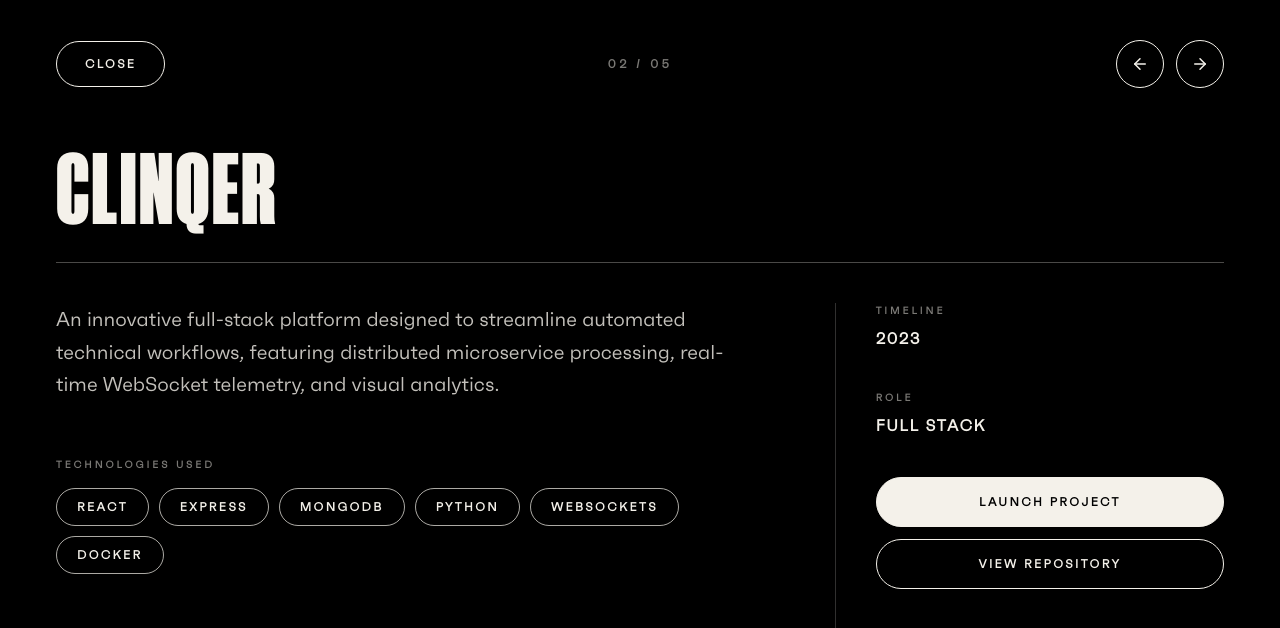
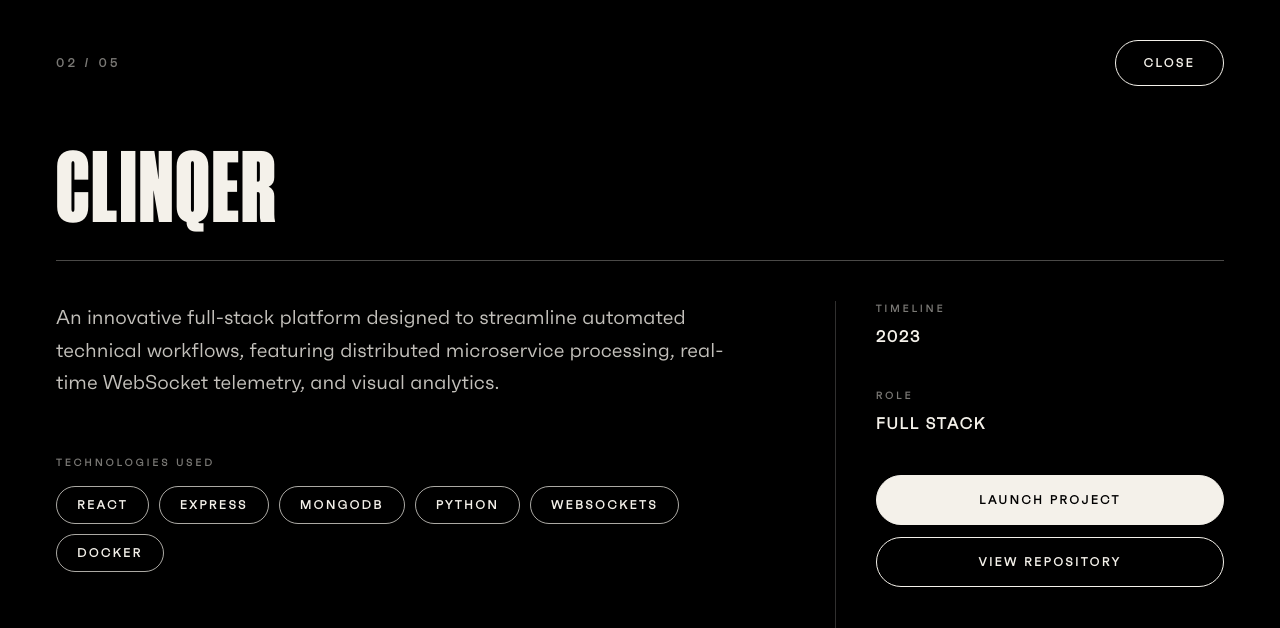
Before and after one commit to swaindhruti/dev-portfolio, a Next.js app: page /work/clinqer in a window 1280 px wide. Shown: the top 628 px of the page. Built offline with nearby package versions, Linux system fonts and the light colour scheme.

Commit message:
feat(ui): fixed the allignemnt in the home page

```diff
--- a/app/@modal/(.)work/[slug]/page.tsx
+++ b/app/@modal/(.)work/[slug]/page.tsx
@@ -6,7 +6,7 @@ export default async function InterceptedProjectModal({ params }: { params: Prom
   const { slug } = await params;
   const nav = getProjectNav(slug);
   if (!nav) notFound();
-  const { project, index, prev, next } = nav;
+  const { project, index } = nav;
 
   return (
     <ProjectModal
@@ -14,8 +14,6 @@ export default async function InterceptedProjectModal({ params }: { params: Prom
       currentIndex={index}
       total={PROJECTS.length}
       backHref="/work"
-      prevHref={`/work/${prev.id}`}
-      nextHref={`/work/${next.id}`}
       closeWithBack
     />
   );
--- a/app/work/[slug]/page.tsx
+++ b/app/work/[slug]/page.tsx
@@ -39,7 +39,7 @@ export default async function ProjectPage({ params }: { params: Promise<{ slug:
   const { slug } = await params;
   const nav = getProjectNav(slug);
   if (!nav) notFound();
-  const { project, index, prev, next } = nav;
+  const { project, index } = nav;
 
   const jsonLd = {
     "@context": "https://schema.org",
@@ -61,8 +61,6 @@ export default async function ProjectPage({ params }: { params: Promise<{ slug:
         currentIndex={index}
         total={PROJECTS.length}
         backHref="/work"
-        prevHref={`/work/${prev.id}`}
-        nextHref={`/work/${next.id}`}
       />
     </>
   );
--- a/components/About.tsx
+++ b/components/About.tsx
@@ -63,9 +63,9 @@ export default function About() {
   }, []);
 
   return (
-    <section ref={containerRef} className="relative w-full min-h-dvh flex flex-col justify-center px-6 lg:px-24 py-32 bg-background text-foreground z-10 overflow-hidden">
+    <section ref={containerRef} className="relative w-full min-h-dvh flex flex-col justify-center px-6 lg:px-20 py-32 bg-background text-foreground z-10 overflow-hidden">
 
-      <div className="max-w-[95%] lg:max-w-[85%] mt-16 lg:mt-0 font-faktum font-medium text-[5.5vw] lg:text-[2.5vw] leading-[1.3] tracking-tight">
+      <div className="max-w-[95%] lg:max-w-[98%] mt-16 lg:mt-0 font-faktum font-medium text-[5.5vw] lg:text-[2.5vw] leading-[1.3] tracking-tight">
         {bioLines.map((line, index) => (
           <span key={index} className="overflow-hidden inline-block pb-1 lg:pb-2 mr-2">
             <span className="about-line inline-block origin-bottom-left">{line}</span>
--- a/components/Hero.tsx
+++ b/components/Hero.tsx
@@ -447,7 +447,7 @@ export default function Hero() {
   return (
     <section ref={containerRef} className="relative w-full h-dvh flex flex-col lg:flex-row overflow-hidden bg-background text-foreground">
       {/* Left Content Half */}
-      <div className="w-full lg:w-1/2 h-1/2 lg:h-full flex flex-col justify-between pt-24 pb-6 px-10 lg:px-24 lg:border-r-[1.5px] border-black">
+      <div className="w-full lg:w-1/2 h-1/2 lg:h-full flex flex-col justify-between pt-24 pb-6 px-10 lg:px-20 lg:border-r-[1.5px] border-black">
         {/* Main Text */}
         <div className="relative flex flex-col justify-center flex-1">
           <h1 className="font-display text-[12vw] lg:text-[18vw] leading-[0.95] tracking-wide uppercase flex flex-col whitespace-nowrap origin-left">
--- a/components/ProjectModal.tsx
+++ b/components/ProjectModal.tsx
@@ -3,7 +3,6 @@
 import { useEffect, useRef } from "react";
 import { useRouter } from "next/navigation";
 import gsap from "gsap";
-import { ArrowLeft, ArrowRight } from "lucide-react";
 import { Project } from "@/data/projects";
 
 interface ProjectModalProps {
@@ -11,17 +10,20 @@ interface ProjectModalProps {
   currentIndex: number;
   total: number;
   backHref: string;
-  prevHref: string;
-  nextHref: string;
-  // True only when rendered via the intercepted (.)work/[slug] route - closing
-  // there must use router.back() to correctly pop back to the exact prior
-  // history entry and restore the @modal slot to its default (empty) state.
-  // router.push() to the same URL instead pushes a *new* entry, which leaves
-  // the modal slot stuck and needs an extra back navigation to clear.
+  // True only when rendered via the intercepted (.)work/[slug] route (opened
+  // by clicking a project from /work while already in the app). Closing there
+  // must use router.back() - the Next.js-documented way to dismiss an
+  // intercepted route - because it returns to the *exact* history entry that
+  // existed before the modal opened, which is what correctly collapses the
+  // @modal slot back to its default (empty) state. router.push/replace to the
+  // same URL instead leave that slot stuck, making the page underneath
+  // unresponsive until a real back navigation happens.
+  // The standalone page (direct visit / hard reload / crawler) has no such
+  // prior history entry, so it falls back to a normal push to backHref.
   closeWithBack?: boolean;
 }
 
-export default function ProjectModal({ project, currentIndex, total, backHref, prevHref, nextHref, closeWithBack }: ProjectModalProps) {
+export default function ProjectModal({ project, currentIndex, total, backHref, closeWithBack }: ProjectModalProps) {
   const router = useRouter();
   const modalRef = useRef<HTMLDivElement>(null);
   const dialogContentRef = useRef<HTMLDivElement>(null);
@@ -35,18 +37,7 @@ export default function ProjectModal({ project, currentIndex, total, backHref, p
     };
   }, []);
 
-  // router.push isn't prefetched the way <Link> is - prefetch the sibling
-  // routes so prev/next stays instant.
-  useEffect(() => {
-    router.prefetch(prevHref);
-    router.prefetch(nextHref);
-  }, [router, prevHref, nextHref]);
-
   // One-time entrance animation when the modal mounts (opening a project).
-  // Deliberately has an empty dependency array so it never re-fires on
-  // navigation - it used to depend on [project.id] and would run again on
-  // every prev/next click, fighting handleNavigate's own tween on the same
-  // element/properties. That collision was the source of the janky switch.
   useEffect(() => {
     if (hasEnteredRef.current) return;
     hasEnteredRef.current = true;
@@ -74,65 +65,21 @@ export default function ProjectModal({ project, currentIndex, total, backHref, p
     gsap.to(modalRef.current, { opacity: 0, duration: 0.35, ease: "power2.in", onComplete: close });
   };
 
-  const handleNavigate = (direction: "prev" | "next") => {
-    const href = direction === "next" ? nextHref : prevHref;
-    if (!dialogContentRef.current) {
-      router.push(href);
-      return;
-    }
-    const exitX = direction === "next" ? -32 : 32;
-    gsap.to(dialogContentRef.current, {
-      opacity: 0,
-      x: exitX,
-      duration: 0.3,
-      ease: "power2.in",
-      onComplete: () => {
-        router.push(href);
-        // Wait a frame so the new project's content has committed before the
-        // enter tween starts - it's invisible at that point anyway, but this
-        // avoids animating in against layout that's still catching up.
-        requestAnimationFrame(() => {
-          if (!dialogContentRef.current) return;
-          gsap.fromTo(
-            dialogContentRef.current,
-            { opacity: 0, x: -exitX },
-            { opacity: 1, x: 0, duration: 0.5, ease: "power3.out" }
-          );
-        });
-      },
-    });
-  };
-
   return (
     <div ref={modalRef} className="fixed inset-0 z-[200] bg-black text-background">
       <div className="h-screen w-full flex flex-col px-6 lg:px-14 py-6 lg:py-10">
         {/* Header */}
-        <div className="grid grid-cols-3 items-center mb-10 lg:mb-14 shrink-0">
+        <div className="flex justify-between items-center mb-10 lg:mb-14 shrink-0">
+          <span className="font-faktum font-bold text-[10px] lg:text-xs tracking-[0.3em] uppercase opacity-50">
+            {String(currentIndex + 1).padStart(2, "0")} / {String(total).padStart(2, "0")}
+          </span>
+
           <button
             onClick={handleClose}
-            className="justify-self-start font-faktum font-bold uppercase tracking-[0.2em] text-[10px] lg:text-xs border border-background rounded-full px-6 py-3 lg:px-7 lg:py-3.5 hover:bg-background hover:text-black transition-colors duration-500 ease-[cubic-bezier(0.23,1,0.32,1)] cursor-pointer"
+            className="font-faktum font-bold uppercase tracking-[0.2em] text-[10px] lg:text-xs border border-background rounded-full px-6 py-3 lg:px-7 lg:py-3.5 hover:bg-background hover:text-black transition-colors duration-500 ease-[cubic-bezier(0.23,1,0.32,1)] cursor-pointer"
           >
             Close
           </button>
-
-          <span className="justify-self-center font-faktum font-bold text-[10px] lg:text-xs tracking-[0.3em] uppercase opacity-50">
-            {String(currentIndex + 1).padStart(2, "0")} / {String(total).padStart(2, "0")}
-          </span>
-
-          <div className="justify-self-end flex gap-3">
-            <button
-              onClick={() => handleNavigate("prev")}
-              className="w-11 h-11 lg:w-12 lg:h-12 rounded-full border border-background flex items-center justify-center hover:bg-background hover:text-black transition-colors duration-500 ease-[cubic-bezier(0.23,1,0.32,1)] group cursor-pointer"
-            >
-              <ArrowLeft size={18} strokeWidth={2} className="group-hover:-translate-x-1 transition-transform duration-500 ease-[cubic-bezier(0.23,1,0.32,1)]" />
-            </button>
-            <button
-              onClick={() => handleNavigate("next")}
-              className="w-11 h-11 lg:w-12 lg:h-12 rounded-full border border-background flex items-center justify-center hover:bg-background hover:text-black transition-colors duration-500 ease-[cubic-bezier(0.23,1,0.32,1)] group cursor-pointer"
-            >
-              <ArrowRight size={18} strokeWidth={2} className="group-hover:translate-x-1 transition-transform duration-500 ease-[cubic-bezier(0.23,1,0.32,1)]" />
-            </button>
-          </div>
         </div>
 
         {/* Animated Content Wrapper */}
```
